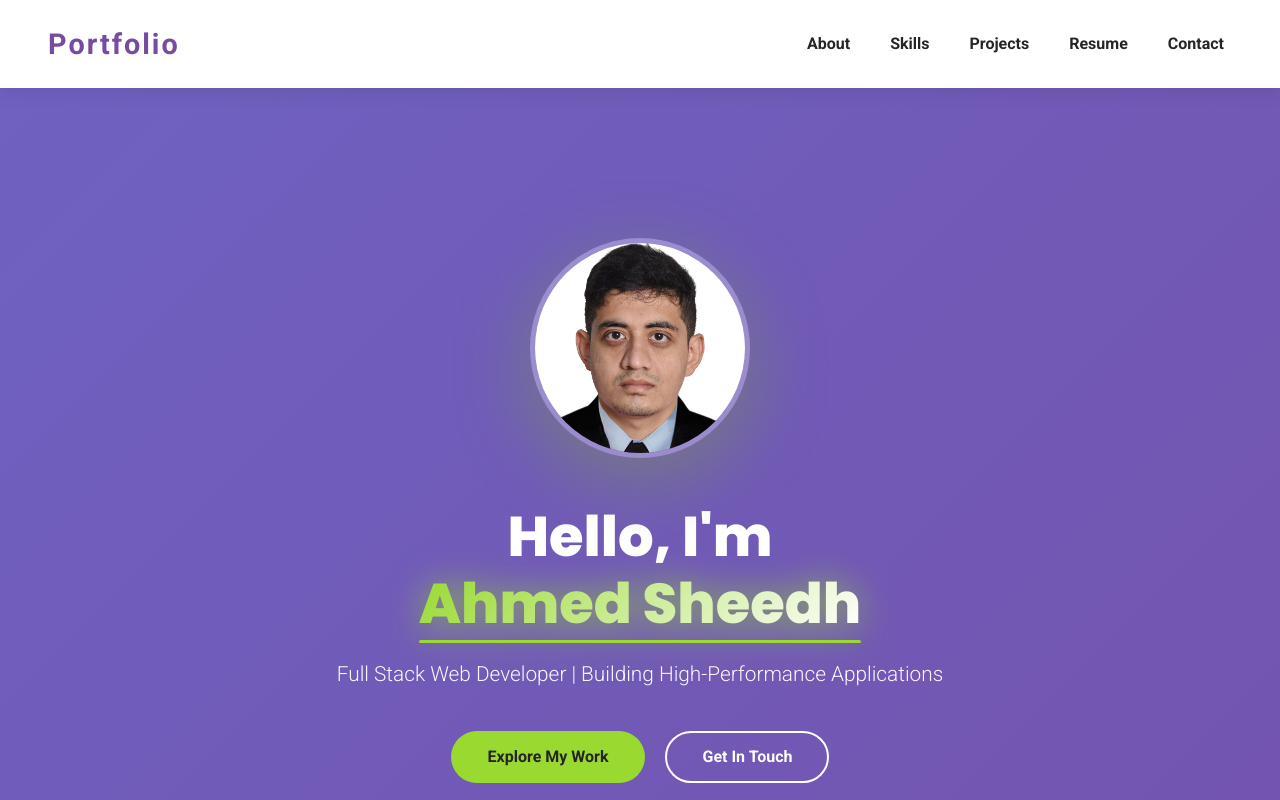
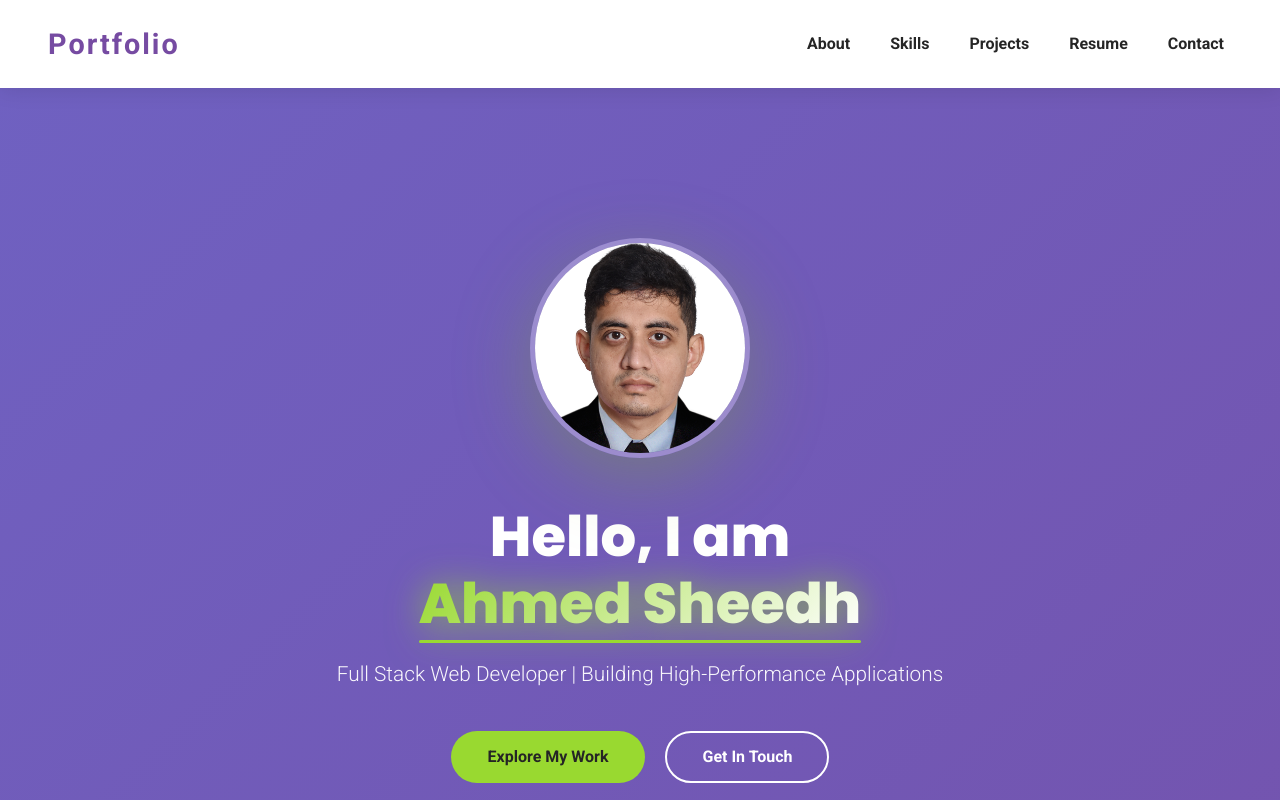
Before and after one commit to mohamedmahroofa/portfolio, a website built with Vite: page index.html in a window 1280 px wide. Shown: the top 800 px of the page. Built offline with nearby package versions, Linux system fonts and the light colour scheme.

Commit message:
Fixed the typo

```diff
--- a/index.html
+++ b/index.html
@@ -68,7 +68,7 @@
             <img src="img/sheedh.jpg" alt="Ahmed Sheedh" class="hero-image" />
           </div>
           <h1 class="hero-title">
-            Hello, I'm
+            Hello, I am
             <span class="accent-text gradient-text">Ahmed Sheedh</span>
           </h1>
           <p class="hero-subtitle animate-fade-in-delay">
```
